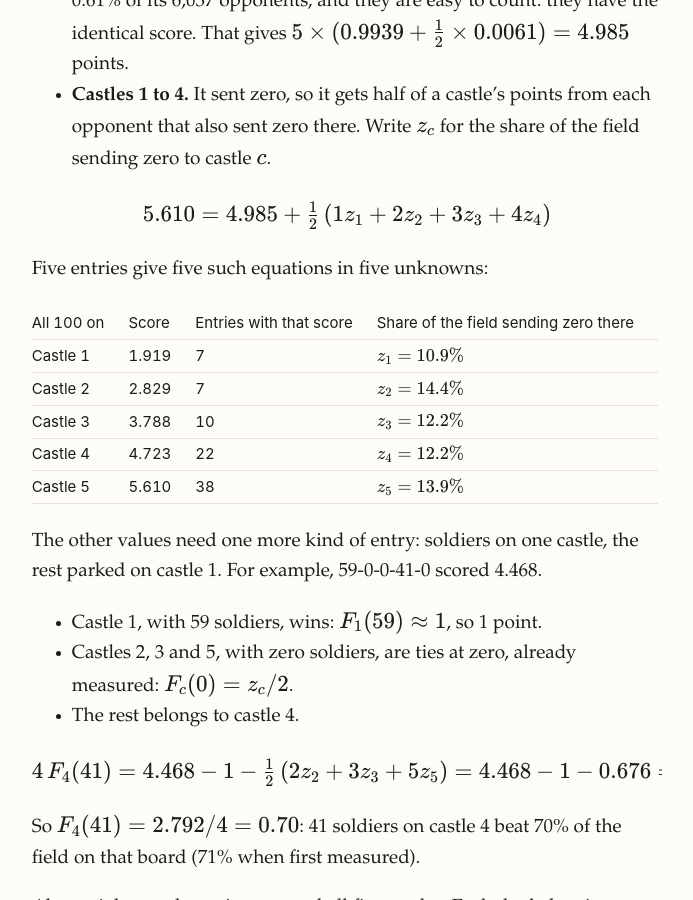
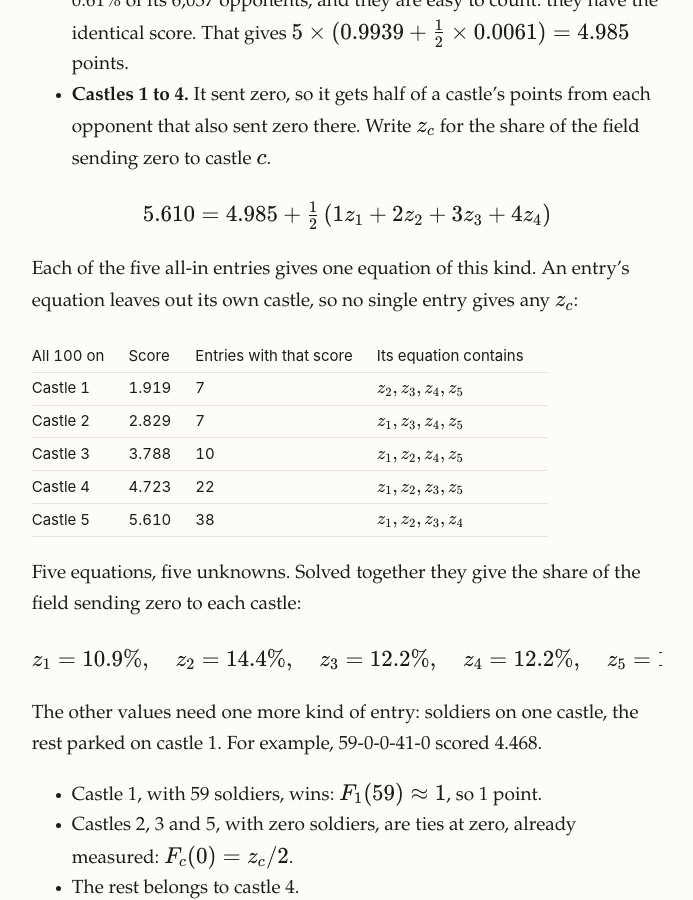
Before and after one commit to kinshu0/kinshu0.github.io, a Jekyll site: the page built from _posts/2026-11-22-castle-challenge.markdown, in a window 1280 px wide and 900 px high, scrolled down 3903 px. Shown: the whole window, without its empty margins (293-986 px from the left). Built offline with Jekyll 4.4.1, drawn with Linux system fonts in a browser that asks for light colours.

Commit message:
Castle post: separate the all-in scores from the solved zero shares
Co-Authored-By: Claude Fable 5.2 <noreply@anthropic.com>

```diff
--- a/_posts/2026-11-22-castle-challenge.markdown
+++ b/_posts/2026-11-22-castle-challenge.markdown
@@ -77,15 +77,21 @@ $$
 5.610 = 4.985 + \tfrac{1}{2} \left( 1 z_1 + 2 z_2 + 3 z_3 + 4 z_4 \right)
 $$
 
-Five entries give five such equations in five unknowns:
+Each of the five all-in entries gives one equation of this kind. An entry's equation leaves out its own castle, so no single entry gives any $$z_c$$:
 
-| All 100 on | Score | Entries with that score | Share of the field sending zero there |
+| All 100 on | Score | Entries with that score | Its equation contains |
 |---|---|---|---|
-| Castle 1 | 1.919 | 7 | $$z_1 = 10.9\%$$ |
-| Castle 2 | 2.829 | 7 | $$z_2 = 14.4\%$$ |
-| Castle 3 | 3.788 | 10 | $$z_3 = 12.2\%$$ |
-| Castle 4 | 4.723 | 22 | $$z_4 = 12.2\%$$ |
-| Castle 5 | 5.610 | 38 | $$z_5 = 13.9\%$$ |
+| Castle 1 | 1.919 | 7 | $$z_2, z_3, z_4, z_5$$ |
+| Castle 2 | 2.829 | 7 | $$z_1, z_3, z_4, z_5$$ |
+| Castle 3 | 3.788 | 10 | $$z_1, z_2, z_4, z_5$$ |
+| Castle 4 | 4.723 | 22 | $$z_1, z_2, z_3, z_5$$ |
+| Castle 5 | 5.610 | 38 | $$z_1, z_2, z_3, z_4$$ |
+
+Five equations, five unknowns. Solved together they give the share of the field sending zero to each castle:
+
+$$
+z_1 = 10.9\%, \quad z_2 = 14.4\%, \quad z_3 = 12.2\%, \quad z_4 = 12.2\%, \quad z_5 = 13.9\%
+$$
 
 The other values need one more kind of entry: soldiers on one castle, the rest parked on castle 1. For example, 59-0-0-41-0 scored 4.468.
 
```
